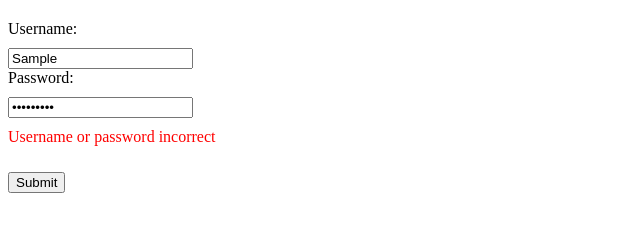
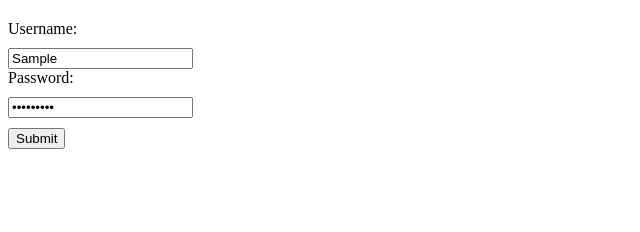
Before and after one commit to salted-caramel/salted-caramel, a plain HTML site: page login.html in a window 1280 px wide. Both pictures are taken after typing "Sample", "Sample123" into the empty fields and a click on the button "Submit". Shown: the whole page, without its empty margins (0-640 px from the left). Drawn offline with Linux system fonts and the light colour scheme.

Commit message:
changed toggle to add

```diff
--- a/login.html
+++ b/login.html
@@ -46,7 +46,7 @@
       if (uname === "jw" && pword === "urmom") {
         window.location.assign("login-successful.html");
       } else {
-        document.getElementById("fail-msg").classList.toggle("hidden");
+        document.getElementById("fail-msg").classList.add("hidden");
       }
     }
   </script>
```
